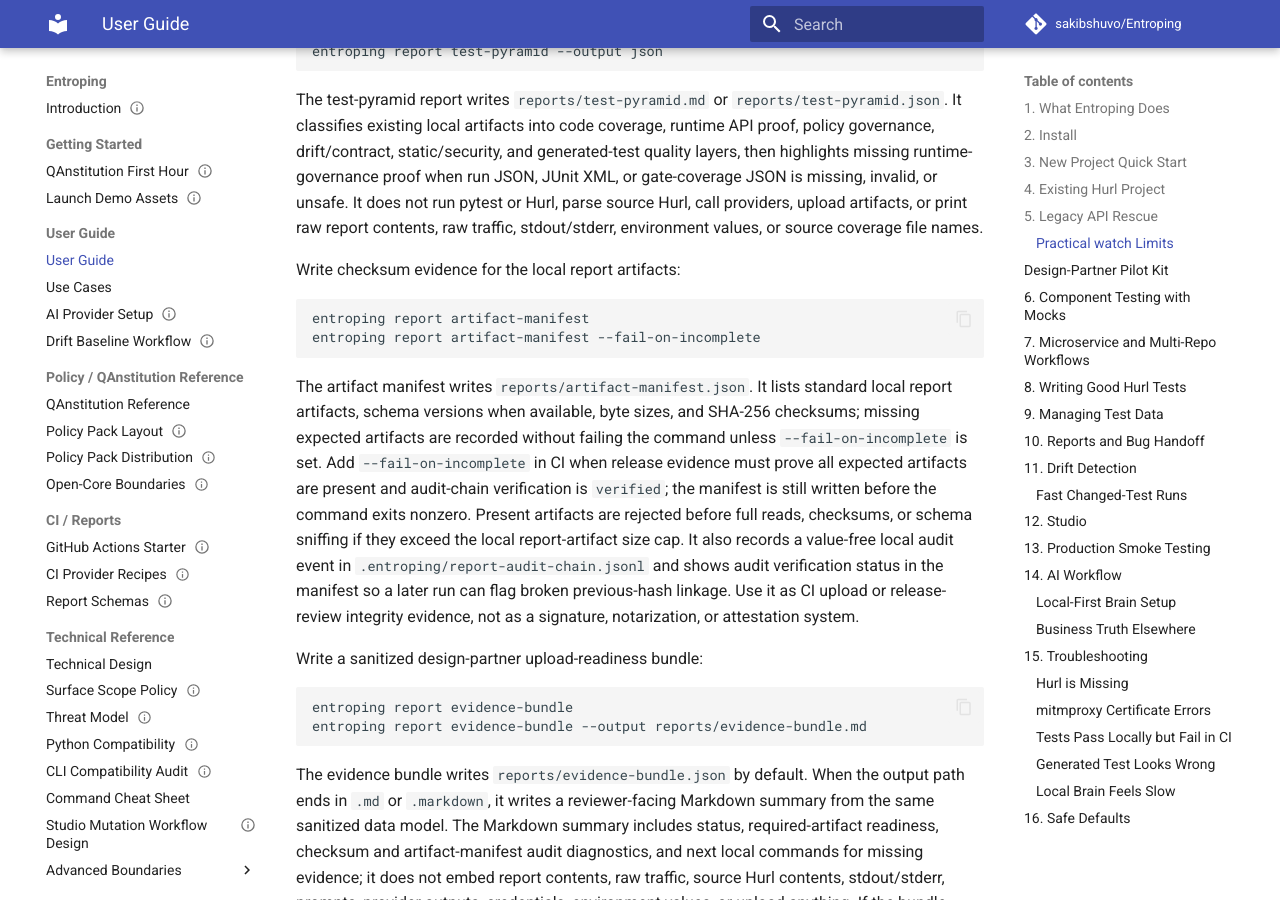
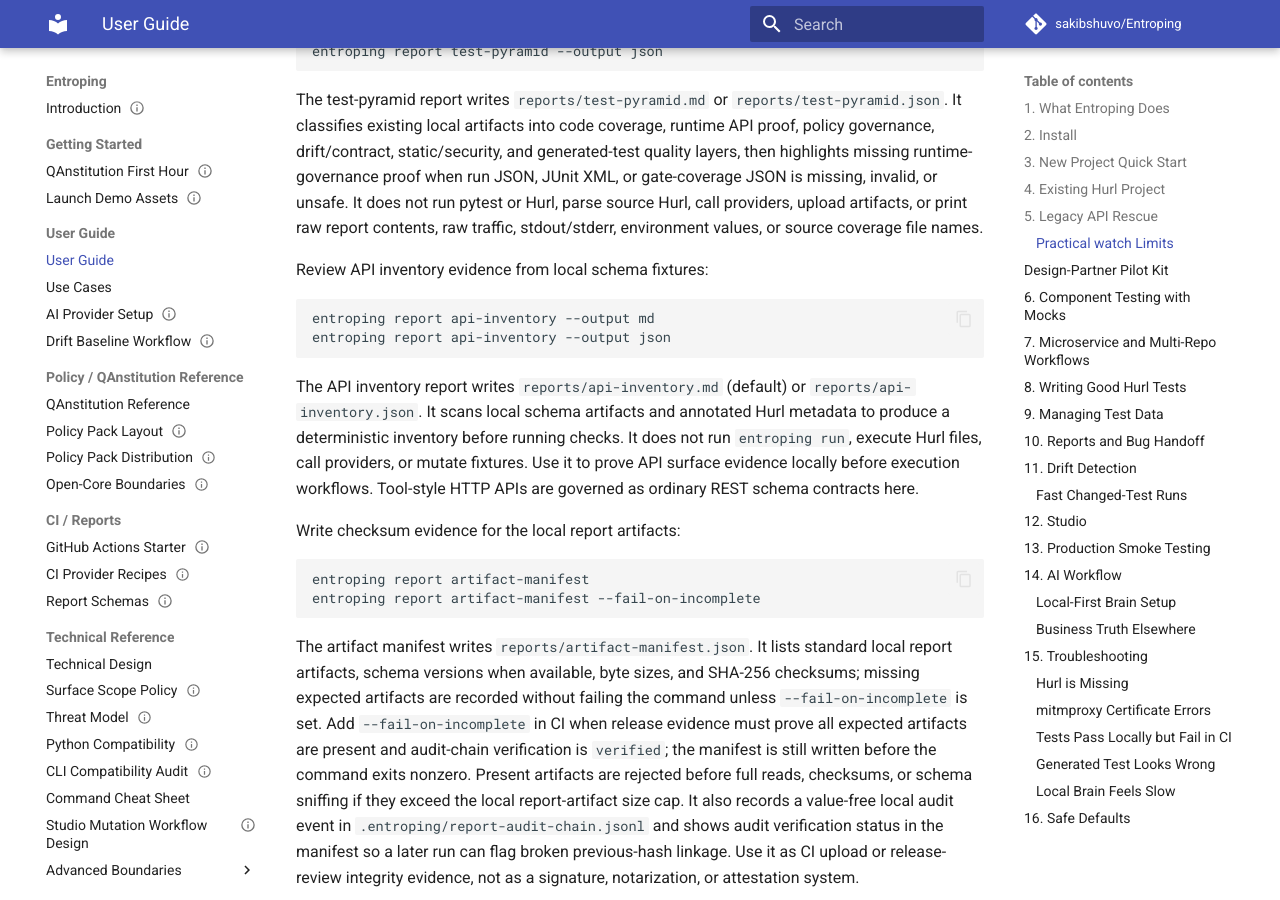
Before and after one commit to sakibshuvo/Entroping, an MkDocs documentation site: the page built from docs/user/USER_GUIDE.md, in a window 1280 px wide and 900 px high, scrolled down 10276 px. Built offline with MkDocs 1.6.1 and Material for MkDocs 9.7.7, drawn with Linux system fonts in a browser that asks for light colours; comment, search, counter and statistics services are not loaded.

Commit message:
docs(examples): add tool api contract fixture

````diff
--- a/docs/user/USER_GUIDE.md
+++ b/docs/user/USER_GUIDE.md
@@ -527,6 +527,20 @@
 missing, invalid, or unsafe. It does not run pytest or Hurl, parse source Hurl,
 call providers, upload artifacts, or print raw report contents, raw traffic,
 stdout/stderr, environment values, or source coverage file names.
+
+Review API inventory evidence from local schema fixtures:
+
+```bash
+entroping report api-inventory --output md
+entroping report api-inventory --output json
+```
+
+The API inventory report writes `reports/api-inventory.md` (default) or
+`reports/api-inventory.json`. It scans local schema artifacts and annotated Hurl
+metadata to produce a deterministic inventory before running checks. It does not run
+`entroping run`, execute Hurl files, call providers, or mutate fixtures.
+Use it to prove API surface evidence locally before execution workflows.
+Tool-style HTTP APIs are governed as ordinary REST schema contracts here.
 
 Write checksum evidence for the local report artifacts:
 
````
Also changed, not shown: examples/tool-api/README.md (added, +54 -0 lines), 3 other files.
